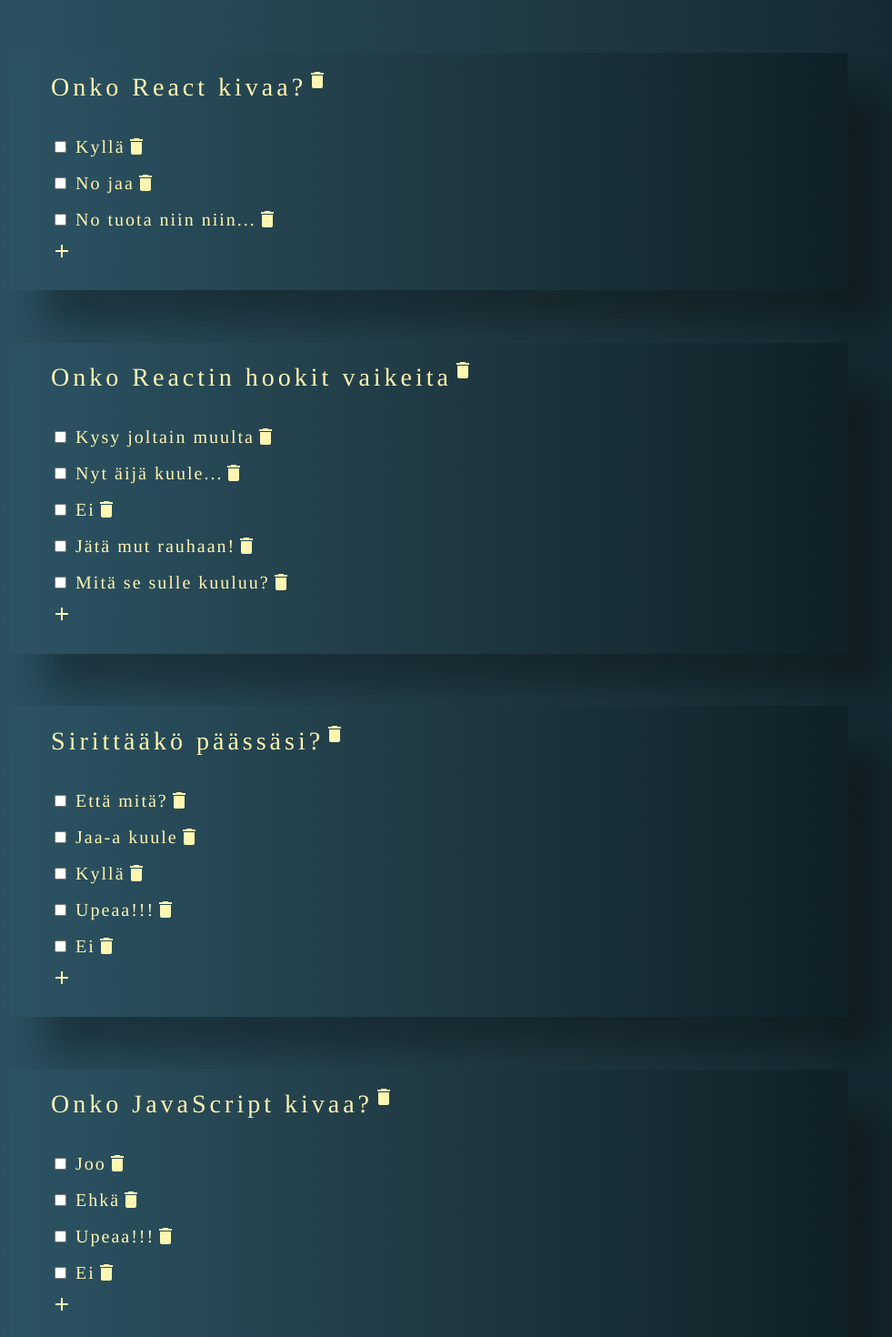
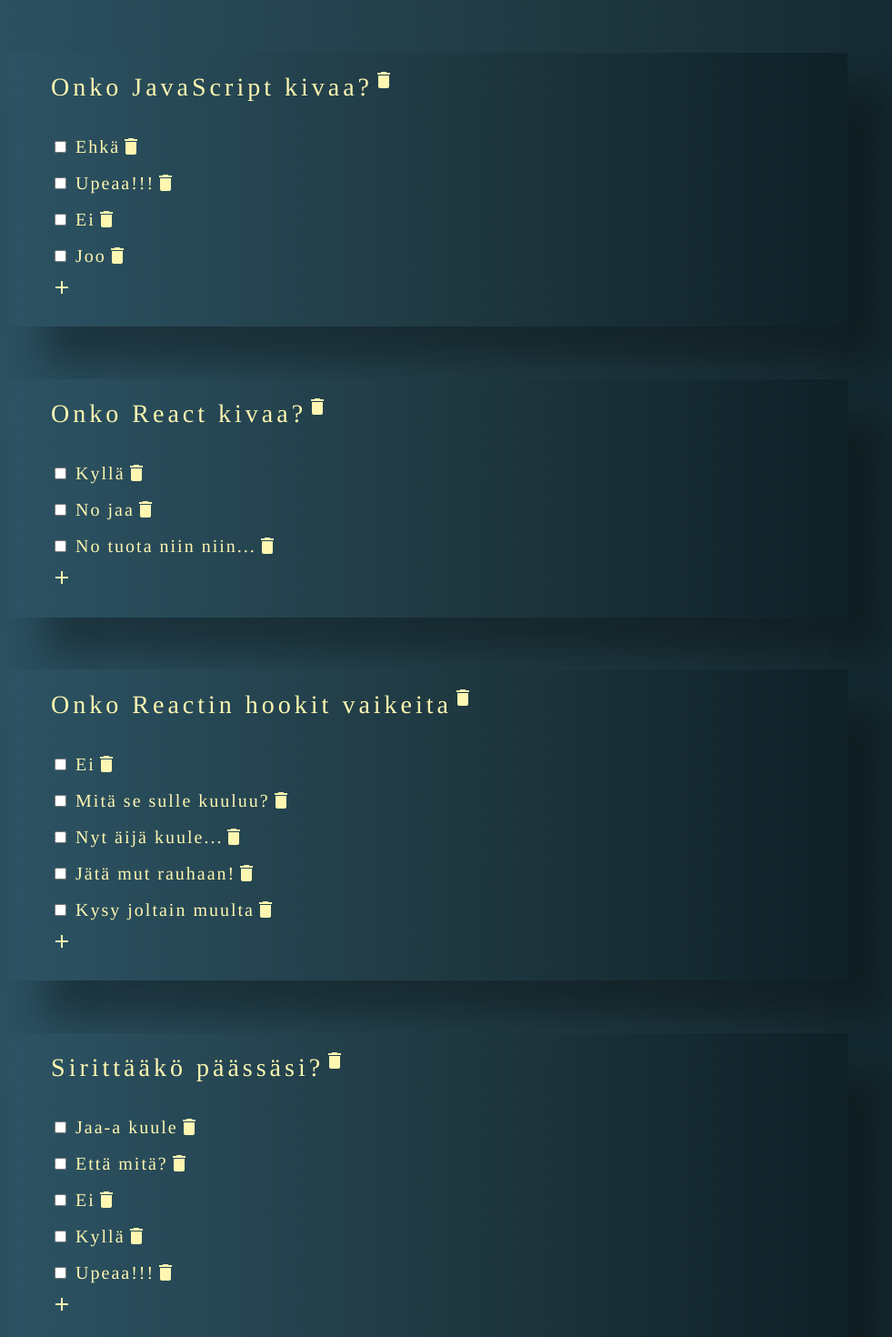
Before and after one commit to AmonSilvio/kurssitehtavia, a React (Create React App) app: page / in a window 1280 px wide. Shown: the top 1470 px of the page at 91% size, without its empty margins (54-1035 px from the left). Built offline with nearby package versions, Linux system fonts and the light colour scheme.

Commit message:
muutoksia

```diff
--- a/src/tentti_demo/Kysymykset.js
+++ b/src/tentti_demo/Kysymykset.js
@@ -21,7 +21,7 @@
             <Grid class="textbox">
              <div class="titleLine">
               <h1>{question.question}</h1><DeleteIcon onClick={() => removeQuestion(id)}></DeleteIcon></div>
-              <Vastausvaihtoehdot questionID={id} options={question.options} setMainState={p.setMainState} mainState={p.mainState} giveNewID={p.giveNewID}/>
+              <Vastausvaihtoehdot questionID={id} options={question.options} setMainState={p.setMainState} mainState={p.mainState} findTheLastUsedID={p.findTheLastUsedID}/>
 
             </Grid>
 
--- a/src/tentti_demo/Tenttidemo.js
+++ b/src/tentti_demo/Tenttidemo.js
@@ -28,8 +28,9 @@
 const createOptions = () => {
   let options = {}
   let optionList = []
+  let id = 10
     for (let i = 0; i < giveRandomNumber(3, 6); i++) {
-      let id = giveNewID()
+      id = giveNewID(id)
       let o = giveRandomAnswerOption(optionList)
       optionList.push(o)
       options[id] = {option: o, checkboxState: false}
@@ -43,10 +44,10 @@
 }
 
 
-let questions = {[giveRandomNumber(0, 10000000)] : {question: "Onko JavaScript kivaa?", correctAnswer: 0, options: createOptions()},
-                  [giveRandomNumber(0, 10000000)] : {question:  "Onko React kivaa?", correctAnswer: 0, options: createOptions()},
-                  [giveRandomNumber(0, 10000000)] : {question: "Onko Reactin hookit vaikeita", correctAnswer: 0, options: createOptions()},
-                  [giveRandomNumber(0, 10000000)] : {question: "Sirittääkö päässäsi?", correctAnswer: 0, options: createOptions()}}
+let questions = {[giveNewID(10, 100)] : {question: "Onko JavaScript kivaa?", correctAnswer: 0, options: createOptions()},
+                  [giveNewID(200, 1000)] : {question:  "Onko React kivaa?", correctAnswer: 0, options: createOptions()},
+                  [giveNewID(300, 3000)] : {question: "Onko Reactin hookit vaikeita", correctAnswer: 0, options: createOptions()},
+                  [giveNewID(400, 4000)] : {question: "Sirittääkö päässäsi?", correctAnswer: 0, options: createOptions()}}
 
 
 
@@ -76,18 +77,24 @@
 
 
   const addQuestion = () => {
-    let newQID = giveRandomNumber(0, 10000000)
     let m = JSON.parse(JSON.stringify(mainState))
+    let previousID = findTheLastUsedID(m)
+    let newQID = giveNewID(previousID)
     m = Object.assign({ [newQID]: {question: "Onko tämä uusi kysymys?", correctAnswer: 0, options: createOptions()}}, m)
-    console.log(m[newQID])
+    console.log(m)
     setMainState(m)
   }
 
 
+  const findTheLastUsedID = (options) => {
+    let l = Object.keys(options)
+    return l[l.length - 1]
+  }
+
   return (
     <Container>
         <>
-        <Kysymykset questions={questions} setMainState={setMainState} giveNewID={giveNewID} mainState={mainState}/>
+        <Kysymykset questions={questions} setMainState={setMainState} giveNewID={giveNewID} mainState={mainState} findTheLastUsedID={findTheLastUsedID} />
         </>
       <br></br>
       <br></br>
--- a/src/tentti_demo/Vastausvaihtoehdot.js
+++ b/src/tentti_demo/Vastausvaihtoehdot.js
@@ -31,9 +31,9 @@
 
 
 const addOption = () => {
-  let id = giveNewID()
   let m = copy(p.mainState)
-  console.log(m[p.questionID].options[id])
+  let previousID = p.findTheLastUsedID(m[p.questionID].options)
+  let id = giveNewID(previousID)
   //m[p.questionID].options[id] = {option: "uusi vaihtoehto", checkboxState: false}
   m[p.questionID].options = Object.assign({ [id]: {option: "uusi vaihtoehto", checkboxState: false}}, m[p.questionID].options)
   console.log(m[p.questionID].options)
@@ -43,6 +43,7 @@
 const removeOption = (id) => {
   let m = copy(p.mainState)
   delete m[p.questionID].options[id]
+  console.log(m[p.questionID].options)
   p.setMainState(m)
 }
 
--- a/src/tentti_demo/newID.js
+++ b/src/tentti_demo/newID.js
@@ -1,8 +1,8 @@
 
 
-const giveNewID = () => {
-    let max = 1000000
-    let min = 0
+const giveNewID = (previous) => {
+    let min = previous * 2
+    let max = previous * 3
     return Math.floor(Math.random() * (max - min + 1) + min)
 }
 
```
